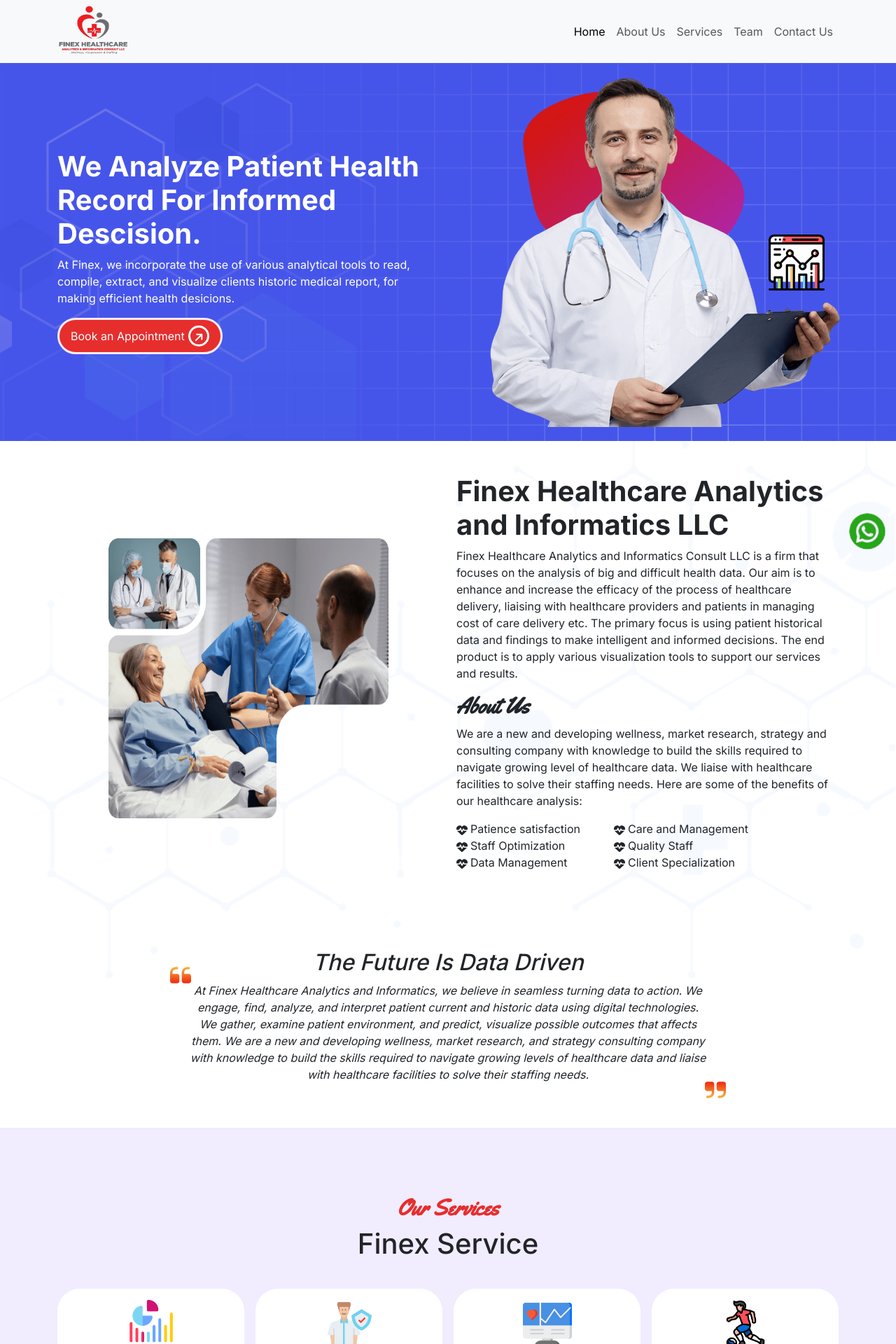
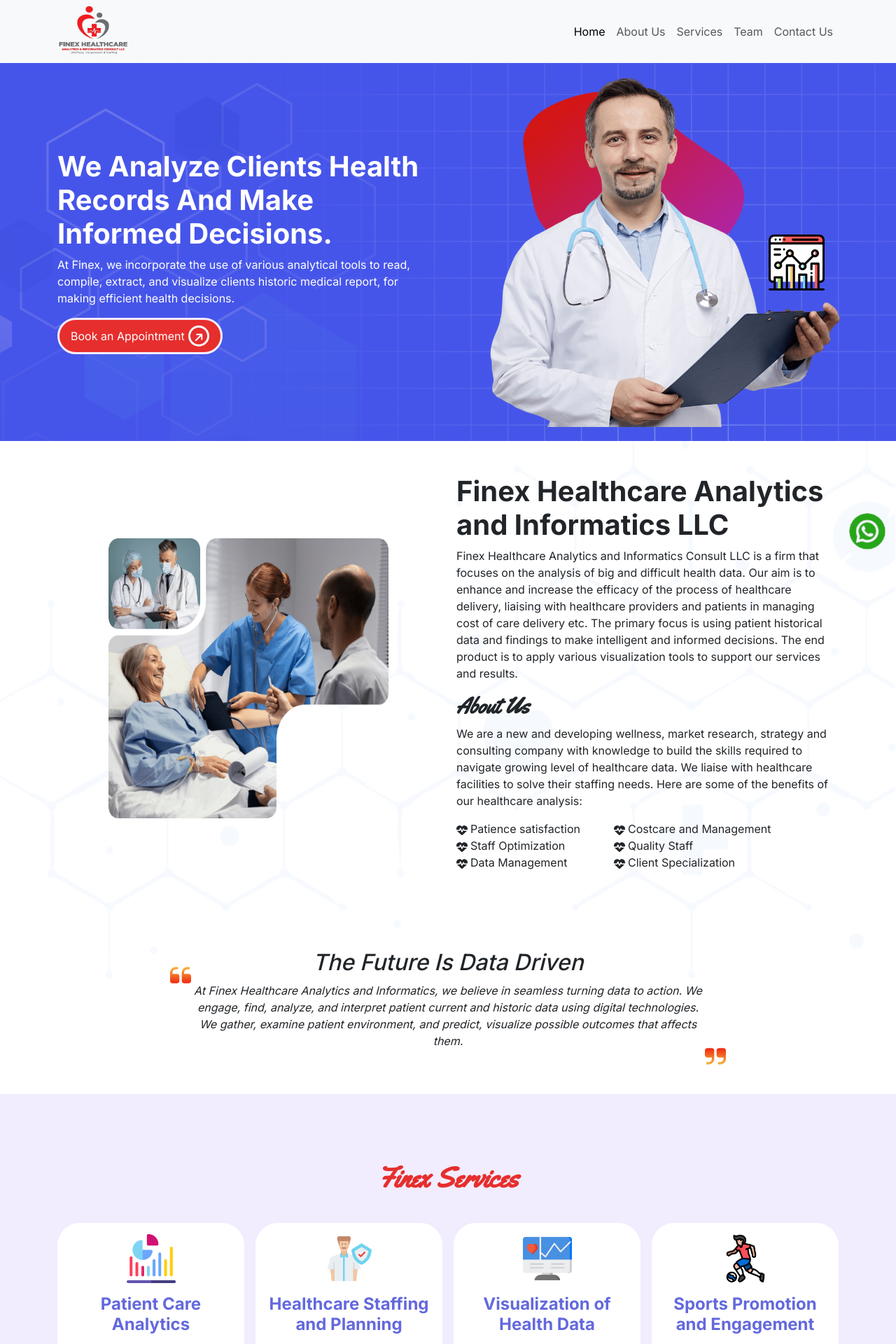
Before and after one commit to lordfrantex/FINEX-WEBSITE, a Next.js app: page / in a window 1280 px wide. Shown: the top 1920 px of the page at 70% size. Built offline with nearby package versions, Linux system fonts and the light colour scheme.

Commit message:
adjustment

```diff
--- a/src/app/page.js
+++ b/src/app/page.js
@@ -51,7 +51,7 @@
                     <li><span className="me-1"><FaHeartPulse /></span>Data Management</li>
                   </ul>
                   <ul>
-                    <li><span className="me-1"><FaHeartPulse /></span>Care and Management</li>
+                    <li><span className="me-1"><FaHeartPulse /></span>Costcare and Management</li>
                     <li><span className="me-1"><FaHeartPulse /></span>Quality Staff</li>
                     <li><span className="me-1"><FaHeartPulse /></span>Client Specialization</li>
                   </ul>
@@ -71,7 +71,7 @@
               <span className="quote-up   d-none d-md-block"><Image src="/pics/quote.png" className="" height={40} width={40} alt="" /></span>
               <span className="quote-down d-none d-md-block"><Image src="/pics/quote.png" className="" height={40} width={40} alt="" /></span>
 
-              At Finex Healthcare Analytics and Informatics, we believe in seamless turning data to action. We engage, find, analyze, and interpret patient current and historic data using digital technologies. We gather, examine patient environment, and predict, visualize possible outcomes that affects them. We are a new and developing wellness, market research, and strategy consulting company with knowledge to build the skills required to navigate growing levels of healthcare data and liaise with healthcare facilities to solve their staffing needs.
+              At Finex Healthcare Analytics and Informatics, we believe in seamless turning data to action. We engage, find, analyze, and interpret patient current and historic data using digital technologies. We gather, examine patient environment, and predict, visualize possible outcomes that affects them.
             </p>
           </div>
         </section>
@@ -80,9 +80,7 @@
       {/* Our Services */}
       <section className="services" id="services">
         <div className="container  py-5 my-5">
-          <h2 className={`${yellowtail.className} fw-bold title-color text-center`}>Our Services</h2>
-          {/* <h2 className="text-center fs-1">Finex Specialties Technical Service</h2> */}
-          <h2 className="text-center fs-1">Finex Service</h2>
+          <h1 className={`${yellowtail.className} fw-bold title-color text-center`}>Finex Services</h1>
           <div className="row g-3 mt-4">
             <div className="col-12 col-md-3 ">
               <div className="bg-white service-item d-flex flex-column justify-content-center p-3 gap-3 rounded-5 align-items-center">
@@ -112,7 +110,7 @@
                 <Image src="/pics/visualization.png" height={70} width={70} alt="" />
 
                 <h3 className="m-0 fs-4 text-center fw-bold">Visualization of Health Data</h3>
-                <p>Healthcare data visualization is the transformation of patients/residents raw data into visuals though the use of simple graphic, such as tables, charts, plots, dashboards, info graphics. It displays information, communicate difficult data connections and data-driven insights in a manner that is easy to understand. We also apply simple statistical analysis to draw conclusion.</p>
+                <p>Healthcare data visualization is the transformation of patients/residents raw data into visuals though the use of simple graphic, such as tables, charts, plots, dashboards, info graphics.<br /><br /> It displays information, communicate difficult data connections and data-driven insights in a manner that is easy to understand. We also apply simple statistical analysis to draw conclusion.</p>
                 {/* <p>We use analytical and visualization tools to analyze patients raw data generated from various sources, represent them using visual graphics like charts, plots, dashboard, infographics and tables, then draw conclusions based on statistics. </p> */}
                 {/* <button className="m-0 btn border rounded-pill">Read More</button> */}
 
@@ -124,7 +122,7 @@
                 <Image src="/pics/sports.png" height={70} width={70} alt="" />
 
                 <h3 className="m-0 fs-4 text-center fw-bold">Sports Promotion and Engagement</h3>
-                <p>We encourage physical exercises and wellness through active participation and promotion of sporting activities. We optimise and utilize different tools, strategies and resources to promote a product that will generate additional demand. To achieve this, we identify our potential customers, decide on promotion budget, and select the product to promote. We also identify, partner and affilate with non-governmental organization(NGO) to sponsor and facilitate sporting engagements to enable the general public derive maximum benefits. </p>
+                <p>We encourage physical exercises and wellness through active participation and promotion of sporting activities. We optimise and utilize different tools, strategies and resources to promote a product that will generate additional demand. <br /><br /> To achieve this, we identify our potential customers, decide on promotion budget, and select the product to promote. We also identify, partner and affilate with non-governmental organization(NGO) to sponsor and facilitate sporting engagements to enable the general public derive maximum benefits. </p>
                 {/* <p>At Finex, we are uniquely positioned to also engage our patients in sports activities and also enhance their overall fitness in sports experience. We employ personalized strategies to tailor personalized services to the specific interests of our clients.</p> */}
                 {/* <button className="m-0 btn border rounded-pill">Read More</button> */}
 
--- a/src/app/page.scss
+++ b/src/app/page.scss
@@ -198,7 +198,7 @@
     p{
         position: relative;
 
-       span.quote-up, {
+       span.quote-up {
         position: absolute;
         top: -30px;
         left: -30px;
--- a/src/components/header/Hero.jsx
+++ b/src/components/header/Hero.jsx
@@ -92,8 +92,8 @@
                     <div className="row g-4 align-items-center hero-section">
                         <div className="col-12 col-md-6">
                             <div className="">
-                                <h1 className="text-white fs-1 fw-bold ">We Analyze Patient Health Record For Informed Descision.</h1>
-                                <p className="text-white ">At Finex, we incorporate the use of various analytical tools to  read, compile, extract, and visualize clients historic medical report, for making efficient health desicions.</p>
+                                <h1 className="text-white fs-1 fw-bold ">We Analyze Clients Health Records And Make Informed Decisions.</h1>
+                                <p className="text-white ">At Finex, we incorporate the use of various analytical tools to  read, compile, extract, and visualize clients historic medical report, for making efficient health decisions.</p>
                                 <div>
                                     <button className="text-center text-md-left d-inline-block btn text-white appointment rounded-pill px-3 p-2"><Link href='#contact'>Book an Appointment</Link><span className="appointment-arrow "><FaArrowRight className="text-white arrow" /></span></button>
                                 </div>
```
